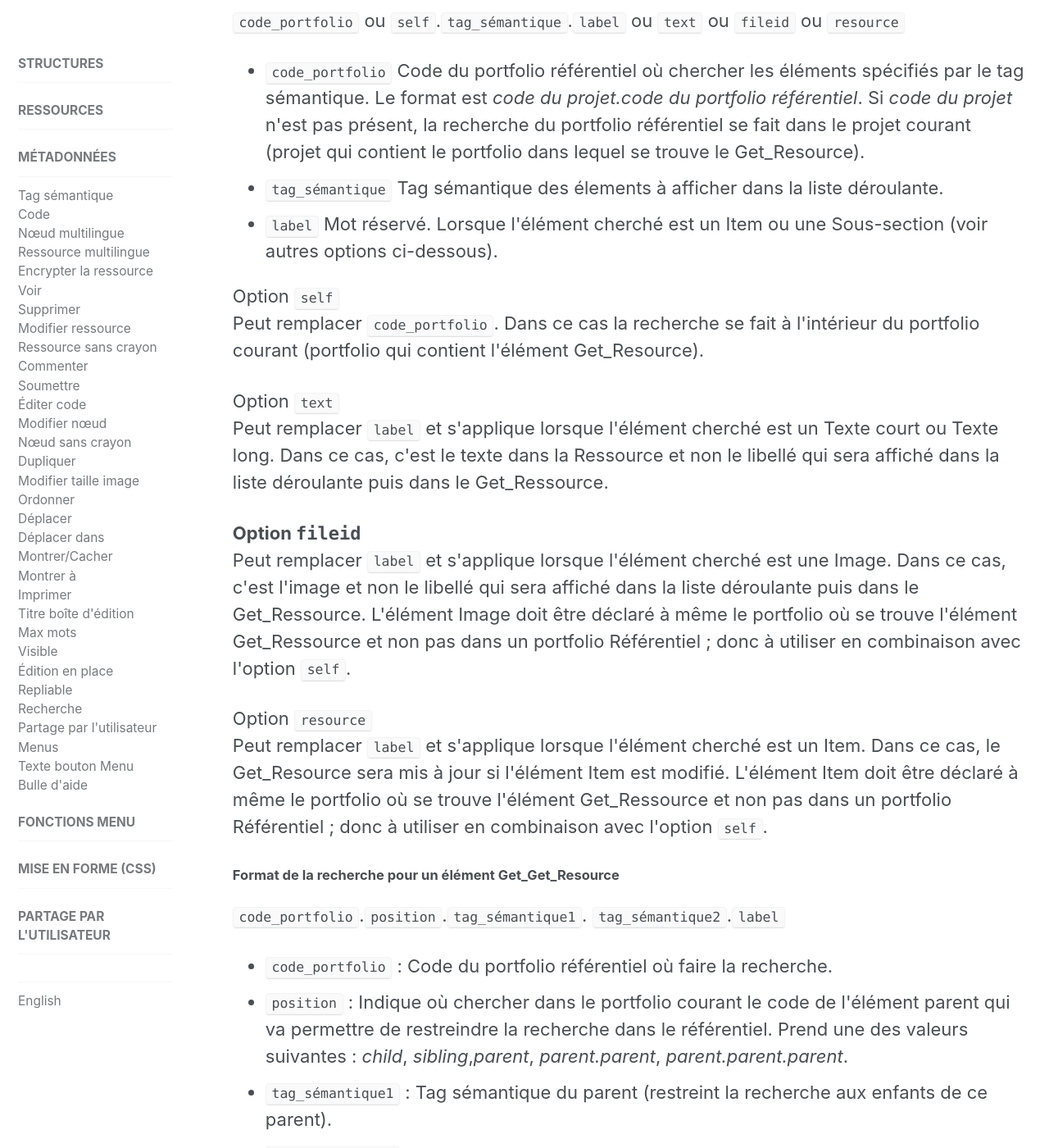
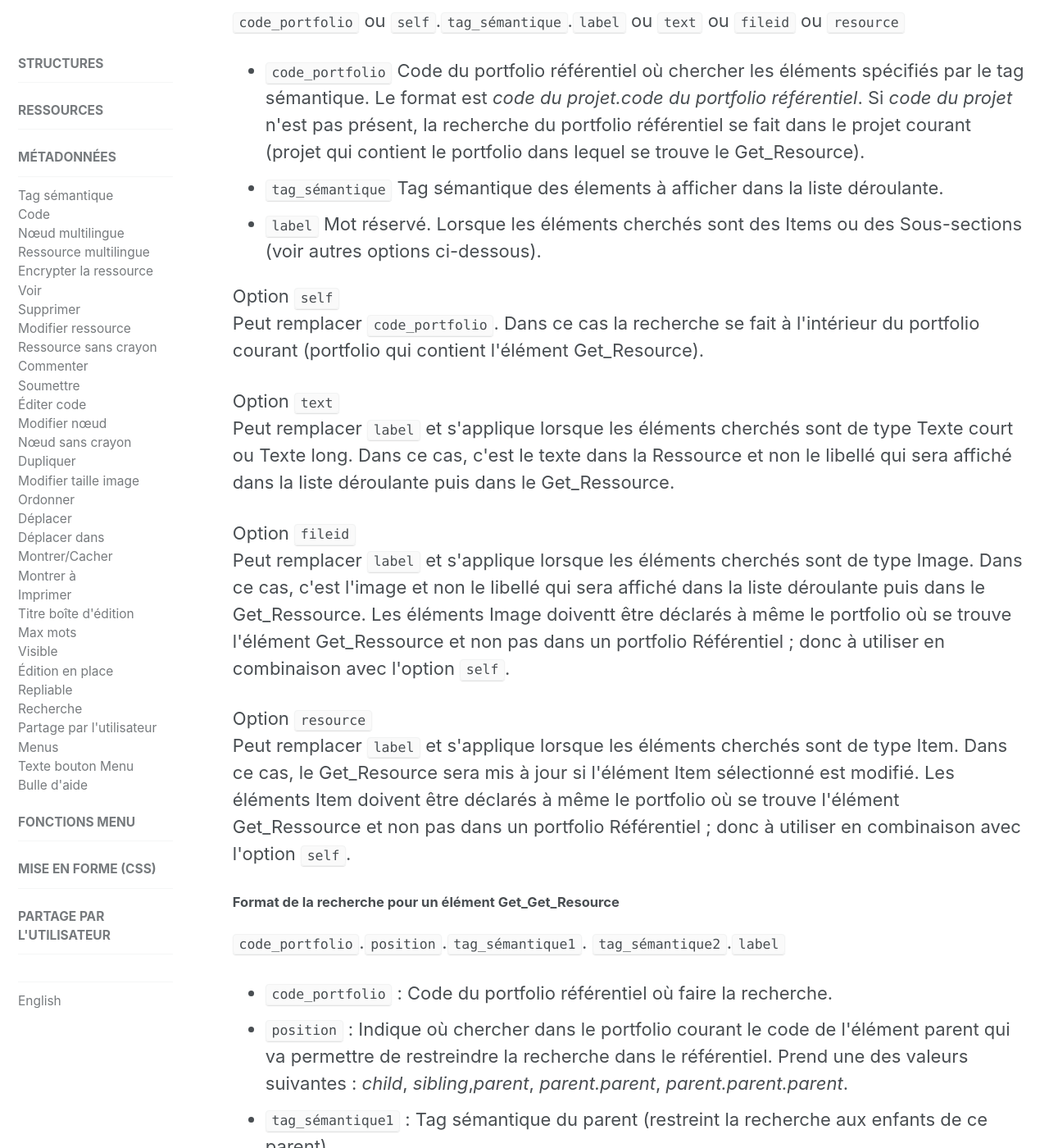
Before and after one commit to karutaproject/karuta-frontend-documentation, a Jekyll site: the page built from _pages/metadata_fr.html, in a window 1280 px wide and 1400 px high, scrolled down 8956 px. Shown: the whole window at 82% size. Built offline with Jekyll 4.4.1, drawn with Linux system fonts in a browser that asks for light colours.

Commit message:
corrections

```diff
--- a/_pages/metadata_fr.html
+++ b/_pages/metadata_fr.html
@@ -407,8 +407,8 @@ sidebar:
 			déroulante.
 		</li>
 		<li>
-			<code>label</code> Mot réservé. Lorsque l'élément cherché est un Item ou une
-			Sous-section (voir autres options ci-dessous).
+			<code>label</code> Mot réservé. Lorsque les éléments cherchés sont des Items ou des
+			Sous-sections (voir autres options ci-dessous).
 		</li>
 	</ul>
 	<p>
@@ -418,25 +418,25 @@ sidebar:
 	</p>
 	<p>
 		Option <code>text</code><br>
-		Peut remplacer <code>label</code> et s'applique lorsque l'élément
-		cherché est un Texte court ou Texte long. Dans ce cas, c'est le texte dans la Ressource et non le
-		libellé qui sera affiché dans la liste déroulante puis dans le Get_Ressource.
+		Peut remplacer <code>label</code> et s'applique lorsque les éléments
+		cherchés sont de type Texte court ou Texte long. Dans ce cas, c'est le texte dans la Ressource et
+		non le libellé qui sera affiché dans la liste déroulante puis dans le Get_Ressource.
 	</p>
 	<p>
-		<b>Option <code>fileid</code></b><br>
-		Peut remplacer <code>label</code> et s'applique lorsque l'élément
-		cherché est une Image. Dans ce cas, c'est l'image et non le libellé qui sera affiché dans la liste
-		déroulante puis dans le Get_Ressource. L'élément Image doit être déclaré à même le portfolio où se
-		trouve l'élément Get_Ressource et non pas dans un portfolio Référentiel&nbsp;; donc à utiliser en
-		combinaison avec l'option <code>self</code>.
+		Option <code>fileid</code><br>
+		Peut remplacer <code>label</code> et s'applique lorsque les éléments
+		cherchés sont de type Image. Dans ce cas, c'est l'image et non le libellé qui sera affiché dans
+		la liste déroulante puis dans le Get_Ressource. Les éléments Image doiventt être déclarés à même le
+		portfolio où se trouve l'élément Get_Ressource et non pas dans un portfolio Référentiel&nbsp;; donc
+		à utiliser en combinaison avec l'option <code>self</code>.
 	</p>
 	<p>
 		Option <code>resource</code><br>
-		Peut remplacer <code>label</code> et s'applique lorsque l'élément
-		cherché est un Item. Dans ce cas, le Get_Resource sera mis à jour si l'élément Item est modifié.
-		L'élément Item doit être déclaré à même le portfolio où se trouve l'élément Get_Ressource et non
-		pas dans un portfolio Référentiel&nbsp;; donc à utiliser en combinaison avec l'option
-		<code>self</code>.
+		Peut remplacer <code>label</code> et s'applique lorsque les éléments
+		cherchés sont de type Item. Dans ce cas, le Get_Resource sera mis à jour si l'élément Item
+		sélectionné est modifié. Les éléments Item doivent être déclarés à même le portfolio où se trouve
+		l'élément Get_Ressource et non pas dans un portfolio Référentiel&nbsp;; donc à utiliser en
+		combinaison avec l'option <code>self</code>.
 	</p>
 	<h4>Format de la recherche pour un élément Get_Get_Resource</h4>
 	<p>
```
